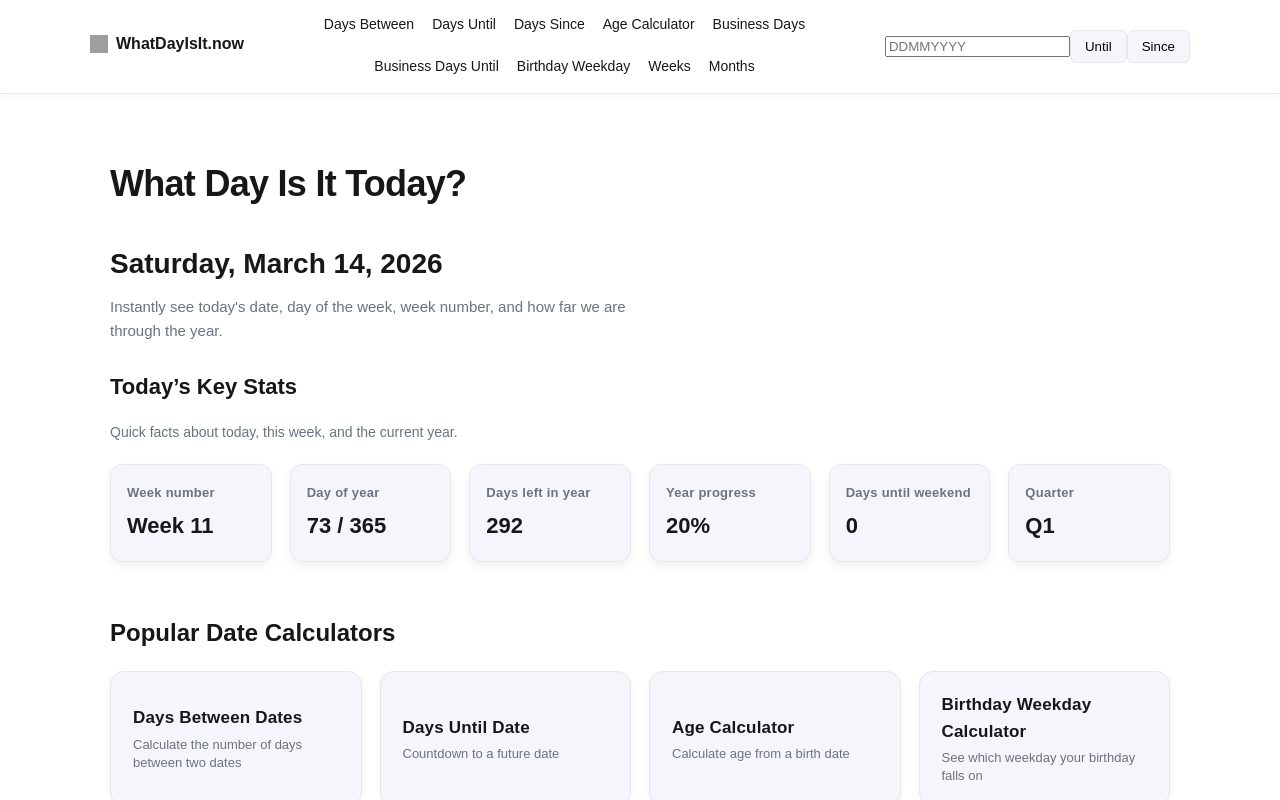
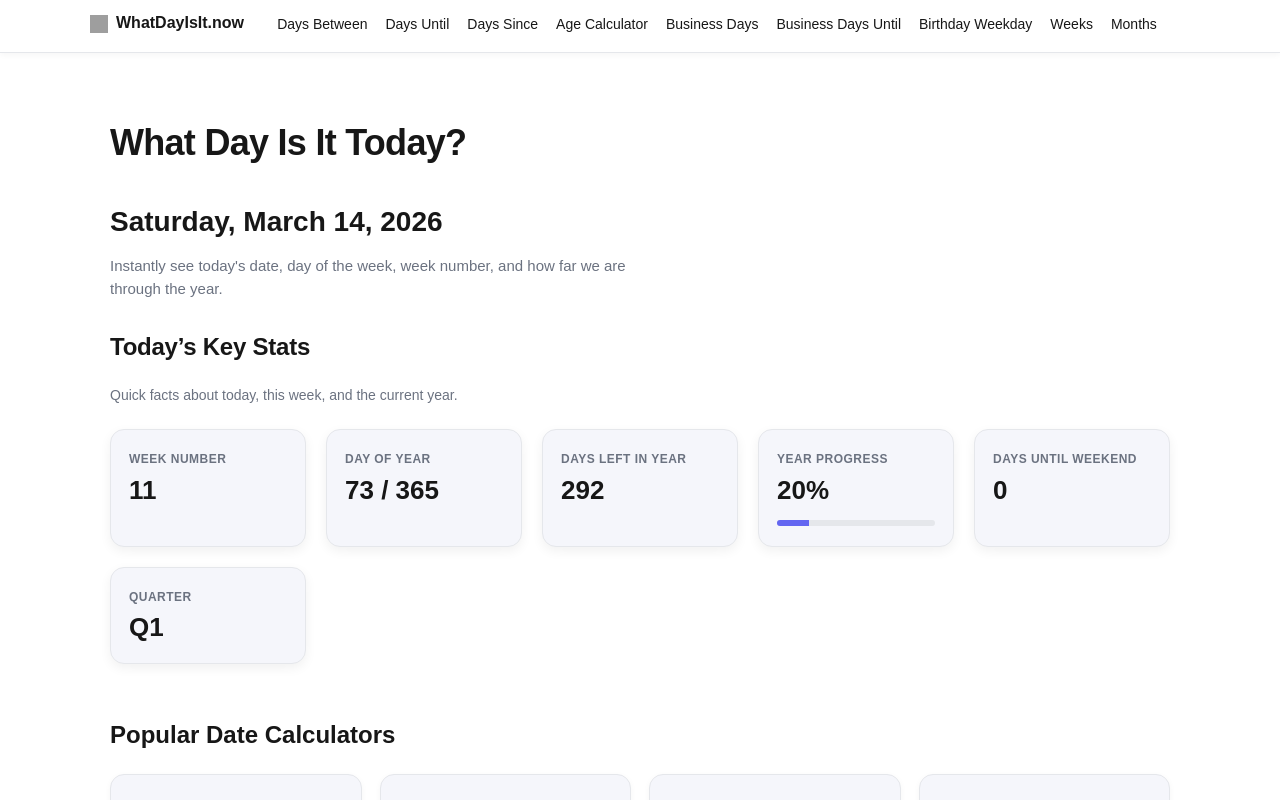
Before and after one commit to bosmeel/whatdayisit-now, a Next.js app: page / in a window 1280 px wide. Shown: the top 800 px of the page. Built offline with nearby package versions, Linux system fonts and the light colour scheme; grey boxes are pictures that could not be loaded.

Commit message:
Remove QuickDateJump

```diff
--- a/app/days-until/page.tsx
+++ b/app/days-until/page.tsx
@@ -10,30 +10,23 @@ import RelatedTools from "@/components/RelatedTools";
 import SiteLinks from "@/components/SiteLinks";
 
 const monthNames = [
-  "january",
-  "february",
-  "march",
-  "april",
-  "may",
-  "june",
-  "july",
-  "august",
-  "september",
-  "october",
-  "november",
-  "december",
+  "january","february","march","april","may","june",
+  "july","august","september","october","november","december",
 ];
 
 export default function DaysUntilPage() {
 
   const [date, setDate] = useState("");
 
-  /* read date from URL once */
+  /* read date from URL */
 
   useEffect(() => {
 
     const params = new URLSearchParams(window.location.search);
-    const urlDate = params.get("date");
+
+    const urlDate =
+      params.get("target") ||   // QuickDateJump
+      params.get("date");      // fallback
 
     if (urlDate) {
       setDate(urlDate);
@@ -55,7 +48,7 @@ export default function DaysUntilPage() {
 
     const diff = target.getTime() - today.getTime();
 
-    return Math.ceil(diff / (1000 * 60 * 60 * 24));
+    return Math.ceil(diff / 86400000);
 
   }, [date]);
 
@@ -111,12 +104,6 @@ export default function DaysUntilPage() {
         popular countdowns below.
       </p>
 
-      <p>
-        Use this countdown calculator to see how many days remain until a
-        future date. It is commonly used for tracking holidays, birthdays,
-        school events, travel plans, and other important deadlines.
-      </p>
-
       <div className="calculator">
 
         <DateInput
@@ -141,15 +128,9 @@ export default function DaysUntilPage() {
         <div className="tool-grid">
 
           {[
-            "christmas",
-            "new-year",
-            "halloween",
-            "thanksgiving",
-            "valentines-day",
-            "first-day-of-summer",
-            "back-to-school",
-            "super-bowl",
-            "christmas-eve",
+            "christmas","new-year","halloween","thanksgiving",
+            "valentines-day","first-day-of-summer",
+            "back-to-school","super-bowl","christmas-eve",
           ]
             .filter((slug) => EVENTS[slug])
             .map((slug) => (
@@ -159,9 +140,7 @@ export default function DaysUntilPage() {
                 className="tool-card"
               >
                 <strong>{EVENTS[slug].name}</strong>
-                <div>
-                  {EVENTS[slug].month}/{EVENTS[slug].day}
-                </div>
+                <div>{EVENTS[slug].month}/{EVENTS[slug].day}</div>
               </Link>
             ))}
 
@@ -172,10 +151,6 @@ export default function DaysUntilPage() {
       <section style={{ marginTop: 50 }}>
 
         <h2>Days Until Any Date</h2>
-
-        <p>
-          Browse countdown pages for every calendar date of the year.
-        </p>
 
         <div className="tool-grid">
 
@@ -213,9 +188,7 @@ export default function DaysUntilPage() {
               className="tool-card"
             >
               <strong>{event.name}</strong>
-              <div>
-                {event.month}/{event.day}
-              </div>
+              <div>{event.month}/{event.day}</div>
             </Link>
           ))}
 
@@ -224,9 +197,7 @@ export default function DaysUntilPage() {
       </section>
 
       <RelatedTools />
-
       <SeoLinks />
-
       <SiteLinks />
 
     </div>
--- a/app/globals.css
+++ b/app/globals.css
@@ -77,8 +77,8 @@ a:hover{
   top:0;
   z-index:50;
 
-box-shadow:0 2px 6px rgba(0,0,0,0.04);
-backdrop-filter:saturate(180%) blur(6px);
+  box-shadow:0 2px 6px rgba(0,0,0,0.04);
+  backdrop-filter:saturate(180%) blur(6px);
 }
 
 .header-inner{
@@ -127,6 +127,29 @@ backdrop-filter:saturate(180%) blur(6px);
   border-bottom:2px solid var(--accent);
 }
 
+/* Mobile navigation */
+
+@media (max-width:720px){
+
+  .main-nav{
+    flex-wrap:nowrap;
+    overflow-x:auto;
+    gap:18px;
+    padding-bottom:4px;
+
+    scrollbar-width:none;
+  }
+
+  .main-nav::-webkit-scrollbar{
+    display:none;
+  }
+
+  .nav-link{
+    flex:0 0 auto;
+    padding:6px 2px;
+  }
+
+}
 /* ===============================
    Desktop header layout
 ================================ */
@@ -188,12 +211,13 @@ backdrop-filter:saturate(180%) blur(6px);
 
 .dashboard-header{
   margin-top:28px;
-  margin-bottom:10px;
+  margin-bottom:14px;
 }
 
 .dashboard-header h2{
-  font-size:22px;
-  font-weight:700;
+  font-size:24px;
+  font-weight:800;
+  letter-spacing:-0.01em;
 }
 
 .dashboard-header p{
@@ -202,45 +226,79 @@ backdrop-filter:saturate(180%) blur(6px);
   font-size:14px;
 }
 
+/* Grid */
+
 .today-grid{
   display:grid;
-  grid-template-columns:repeat(auto-fit,minmax(160px,1fr));
-  gap:18px;
-  margin-top:20px;
+  grid-template-columns:repeat(auto-fit,minmax(180px,1fr));
+  gap:20px;
+  margin-top:22px;
 }
+
+/* Cards */
 
 .today-card{
   background:var(--card);
   border:1px solid var(--border);
-  border-radius:12px;
-  padding:18px 16px;
+  border-radius:14px;
+  padding:20px 18px;
 
   display:flex;
   flex-direction:column;
   gap:6px;
 
-  box-shadow:0 4px 10px rgba(0,0,0,0.06);
+  min-height:86px;
 
-  transition:transform .15s ease,
-             box-shadow .15s ease;
+  box-shadow:0 4px 12px rgba(0,0,0,0.06);
+
+  transition:
+    transform .16s ease,
+    box-shadow .16s ease,
+    border-color .16s ease;
 }
 
+/* label */
+
 .today-card strong{
-  font-size:13px;
+  font-size:12px;
+  text-transform:uppercase;
+  letter-spacing:.04em;
   color:var(--muted);
   font-weight:600;
-  letter-spacing:.02em;
 }
 
-.today-card div{
-  font-size:22px;
-  font-weight:700;
+/* number */
+
+.today-card > div:first-of-type{
+  font-size:26px;
+  font-weight:800;
   color:var(--foreground);
+  line-height:1.2;
 }
 
+/* hover */
+
 .today-card:hover{
-  transform:translateY(-3px);
-  box-shadow:0 8px 18px rgba(0,0,0,0.08);
+  transform:translateY(-4px);
+  box-shadow:0 10px 22px rgba(0,0,0,0.08);
+  border-color:var(--accent);
+}
+
+.year-progress-bar{
+  margin-top:8px;
+  width:100%;
+  height:6px;
+  border-radius:4px;
+  background:var(--border);
+  overflow:hidden;
+  display:block;
+}
+
+.year-progress-fill{
+  height:100%;
+  width:0%;
+  background:var(--accent);
+  transition:width .4s ease;
 }
 
 /* ===============================
@@ -496,6 +554,40 @@ button:hover{
   border-color:var(--accent);
 }
 
+/* ===============================
+   Quick Date Jump
+================================ */
+
+.quick-date{
+  display:flex;
+  flex-direction:column;
+  gap:10px;
+  max-width:420px;
+  width:100%;
+}
+
+.quick-date-label{
+  font-size:14px;
+  font-weight:600;
+}
+
+.quick-date-input{
+  padding:10px;
+  border:1px solid var(--border);
+  border-radius:6px;
+  font-size:16px;
+  background:var(--background);
+  color:var(--foreground);
+}
+
+.quick-date-buttons{
+  display:flex;
+  gap:10px;
+}
+
+.quick-date-buttons button{
+  flex:1;
+}
 
 /* ===============================
    Responsive
@@ -529,4 +621,8 @@ button:hover{
     justify-content:flex-start;
   }
 
+  .quick-date-buttons{
+    flex-direction:column;
+  }
+
 }
--- a/app/layout.tsx
+++ b/app/layout.tsx
@@ -1,7 +1,6 @@
 import Link from "next/link";
 import type { Metadata } from "next";
 import "./globals.css";
-import QuickDateJump from "@/components/QuickDateJump";
 
 export const metadata: Metadata = {
   metadataBase: new URL("https://whatdayisit.now"),
@@ -92,7 +91,6 @@ export default function RootLayout({
               ))}
             </nav>
 
-            <QuickDateJump />
 
           </div>
         </header>
--- a/components/QuickDateJump.tsx
+++ b/components/QuickDateJump.tsx
@@ -3,36 +3,21 @@
 import { useState } from "react";
 import { useRouter } from "next/navigation";
 
-export default function QuickDateJump(){
+export default function QuickDateJump() {
 
-  const [date,setDate] = useState("");
+  const [date, setDate] = useState("");
   const router = useRouter();
 
-  function parseDate(value:string){
+  function go(type: "days-until" | "days-since") {
 
-    const digits = value.replace(/\D/g,"");
+    if (!date) return;
 
-    if(digits.length !== 8) return null;
-
-    const day = digits.slice(0,2);
-    const month = digits.slice(2,4);
-    const year = digits.slice(4,8);
-
-    return `${year}-${month}-${day}`;
-  }
-
-  function go(type:string){
-
-    const formatted = parseDate(date);
-
-    if(!formatted) return;
-
-    if(type === "days-until"){
-      router.push(`/days-until?target=${formatted}`);
+    if (type === "days-until") {
+      router.push(`/days-until?target=${date}`);
     }
 
-    if(type === "days-since"){
-      router.push(`/days-since?start=${formatted}`);
+    if (type === "days-since") {
+      router.push(`/days-since?start=${date}`);
     }
 
   }
@@ -41,22 +26,34 @@ export default function QuickDateJump(){
 
     <div className="quick-date">
 
+      <label className="quick-date-label">
+        Jump to a date
+      </label>
+
       <input
-        type="text"
-        inputMode="numeric"
-        placeholder="DDMMYYYY"
+        type="date"
         value={date}
-        onChange={(e)=>setDate(e.target.value)}
+        onChange={(e) => setDate(e.target.value)}
         className="quick-date-input"
       />
 
-      <button onClick={()=>go("days-until")}>
-        Until
-      </button>
+      <div className="quick-date-buttons">
 
-      <button onClick={()=>go("days-since")}>
-        Since
-      </button>
+        <button
+          onClick={() => go("days-until")}
+          disabled={!date}
+        >
+          Days Until
+        </button>
+
+        <button
+          onClick={() => go("days-since")}
+          disabled={!date}
+        >
+          Days Since
+        </button>
+
+      </div>
 
     </div>
 
--- a/components/TodayDashboard.tsx
+++ b/components/TodayDashboard.tsx
@@ -23,9 +23,30 @@ export default function TodayDashboard() {
 
     updateNow();
 
-    const interval = setInterval(updateNow, 60000);
+    function scheduleNextUpdate() {
 
-    return () => clearInterval(interval);
+      const current = new Date();
+
+      const nextMinute = new Date(
+        current.getFullYear(),
+        current.getMonth(),
+        current.getDate(),
+        current.getHours(),
+        current.getMinutes() + 1,
+        0,
+        0
+      );
+
+      const delay = nextMinute.getTime() - current.getTime();
+
+      setTimeout(() => {
+        updateNow();
+        scheduleNextUpdate();
+      }, delay);
+
+    }
+
+    scheduleNextUpdate();
 
   }, []);
 
@@ -36,8 +57,10 @@ export default function TodayDashboard() {
   const totalDays = getTotalDaysInYear(now.getFullYear());
   const daysLeft = getDaysLeftInYear(now);
   const quarter = getQuarter(now);
-  const yearProgress = getYearProgressPercent(now);
   const weekend = getDaysUntilWeekend(now);
+
+  const yearProgressRaw = getYearProgressPercent(now);
+  const yearProgress = Math.round(Number(yearProgressRaw));
 
   return (
 
@@ -57,7 +80,7 @@ export default function TodayDashboard() {
 
         <div className="today-card">
           <strong>Week number</strong>
-          <div>Week {weekNumber}</div>
+          <div>{weekNumber}</div>
         </div>
 
         <div className="today-card">
@@ -72,7 +95,16 @@ export default function TodayDashboard() {
 
         <div className="today-card">
           <strong>Year progress</strong>
+
           <div>{yearProgress}%</div>
+
+          <div className="year-progress-bar">
+            <div
+              className="year-progress-fill"
+              style={{ width: `${yearProgress}%` }}
+            />
+          </div>
+
         </div>
 
         <div className="today-card">
```
Also changed, not shown: app/days-since/page.tsx (+13 -28 lines).
